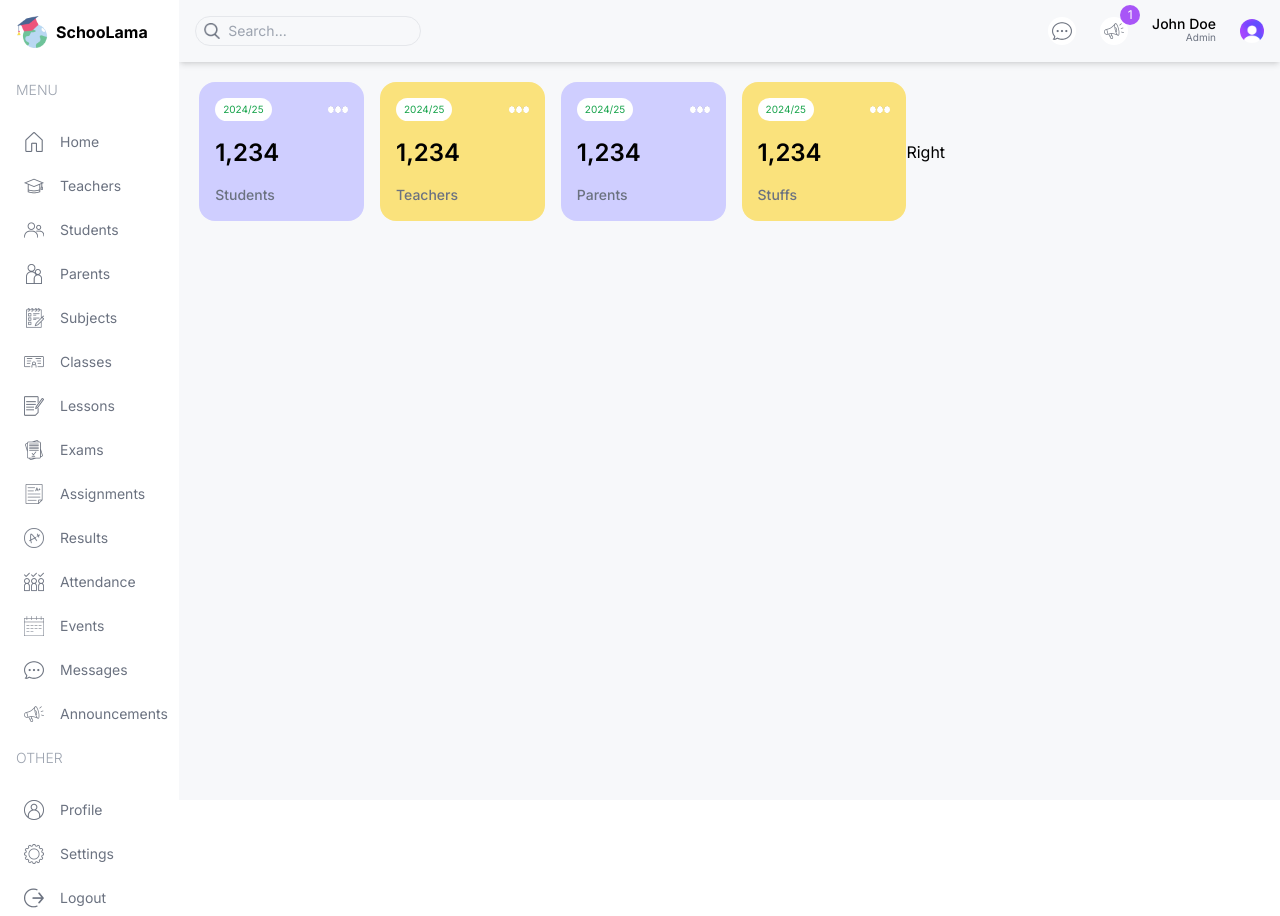
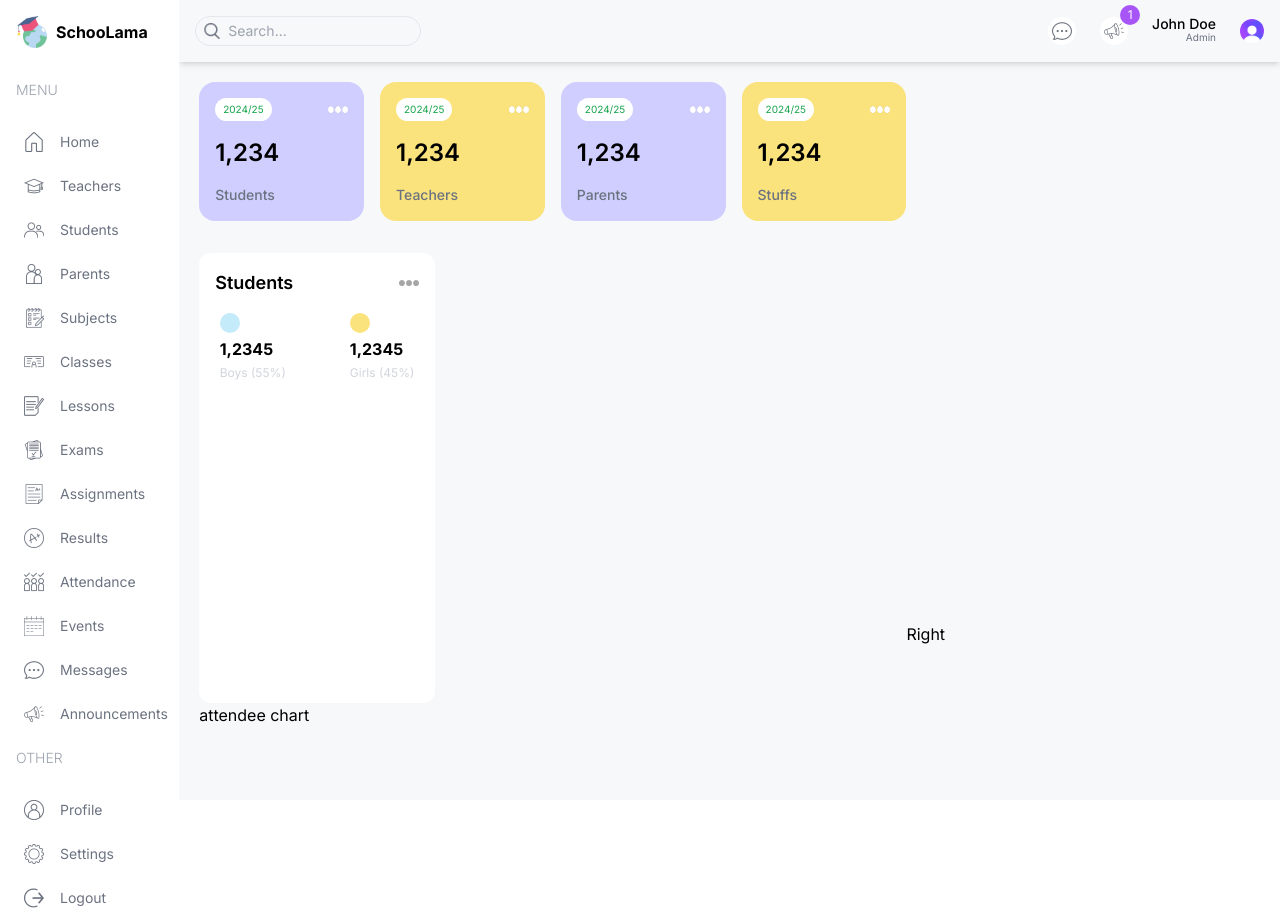
Before and after one commit to hamzanazir27/hamzanazir27-Nextjs-LMS-Project, a Next.js app: page /admin in a window 1280 px wide. Built offline with nearby package versions, Linux system fonts and the light colour scheme.

Commit message:
working in charts

```diff
--- a/package.json
+++ b/package.json
@@ -11,7 +11,8 @@
   "dependencies": {
     "next": "14.2.5",
     "react": "^18",
-    "react-dom": "^18"
+    "react-dom": "^18",
+    "recharts": "^3.2.1"
   },
   "devDependencies": {
     "@types/node": "^20",
--- a/src/app/(dashboard)/admin/page.tsx
+++ b/src/app/(dashboard)/admin/page.tsx
@@ -1,16 +1,30 @@
+import CountChart from "@/components/CountChart";
 import UserCard from "@/components/UserCard";
 
 const AdminPage = () => {
   return (
     <div className="p-5 flex flex-col md:flex-row items-center justify-between ">
       {/* Left */}
-      <div className="w-full lg:w-2/3">
+      <div className="w-full lg:w-2/3 flex flex-col gap-8">
         <div className="flex gap-4 justify-between flex-wrap">
           <UserCard type="student" />
           <UserCard type="teacher" />
           <UserCard type="parent" />
           <UserCard type="stuff" />
         </div>
+        {/* Middle Charts  */}
+        <div className=" gap-4 flex-col lg:flex-row">
+          {/* Count  Chart  */}
+          <div className="w-full lg:w-1/3 h-[450px] ">
+            <CountChart />
+          </div>
+
+          {/* Attendance  Chart  */}
+          <div className="w-full lg:w-2/3 h-[450px]">attendee chart</div>
+        </div>
+
+        {/* Bottom Chart  */}
+        <div></div>
       </div>
 
       {/* Right */}
--- /dev/null
+++ b/src/components/CountChart.tsx
@@ -0,0 +1,115 @@
+import React from "react";
+import Image from "next/image";
+import {
+  RadialBarChart,
+  RadialBar,
+  Legend,
+  ResponsiveContainer,
+} from "recharts";
+
+const data = [
+  {
+    name: "18-24",
+    uv: 31.47,
+    pv: 2400,
+    fill: "#8884d8",
+  },
+  {
+    name: "25-29",
+    uv: 26.69,
+    pv: 4567,
+    fill: "#83a6ed",
+  },
+  {
+    name: "30-34",
+    uv: 15.69,
+    pv: 1398,
+    fill: "#8dd1e1",
+  },
+  {
+    name: "35-39",
+    uv: 8.22,
+    pv: 9800,
+    fill: "#82ca9d",
+  },
+  {
+    name: "40-49",
+    uv: 8.63,
+    pv: 3908,
+    fill: "#a4de6c",
+  },
+  {
+    name: "50+",
+    uv: 2.63,
+    pv: 4800,
+    fill: "#d0ed57",
+  },
+  {
+    name: "unknow",
+    uv: 6.67,
+    pv: 4800,
+    fill: "#ffc658",
+  },
+];
+
+const style = {
+  top: "50%",
+  right: 0,
+  transform: "translate(0, -50%)",
+  lineHeight: "24px",
+};
+const CountChart = () => {
+  return (
+    <div className="bg-white rounded-xl w-full h-full">
+      {/* Title */}
+      <div className="flex justify-between items-center p-4 ">
+        <div className="text-lg font-semibold">Students</div>
+        <Image src="/moreDark.png" alt="" width={20} height={20} />
+      </div>
+
+      {/* chart */}
+      <div>
+        {/* <ResponsiveContainer width="100%" height="100%">
+          <RadialBarChart
+            cx="50%"
+            cy="50%"
+            innerRadius="10%"
+            outerRadius="80%"
+            barSize={10}
+            data={data}
+          >
+            <RadialBar
+            //   minAngle={15}
+              label={{ position: "insideStart", fill: "#fff" }}
+              background
+            //   clockWise
+              dataKey="uv"
+            />
+            <Legend
+              iconSize={10}
+              layout="vertical"
+              verticalAlign="middle"
+              wrapperStyle={style}
+            />
+          </RadialBarChart>
+        </ResponsiveContainer> */}
+      </div>
+
+      {/* bottom */}
+      <div className="flex justify-center gap-16">
+        <div className="flex flex-col gap-1">
+          <div className="w-5 h-5 bg-lamaSky rounded-full"></div>
+          <h1 className="font-bold">1,2345</h1>
+          <h2 className="text-xs text-gray-300">Boys (55%)</h2>
+        </div>
+        <div className="flex flex-col gap-1">
+          <div className="w-5 h-5 bg-lamaYellow rounded-full"></div>
+          <h1 className="font-bold">1,2345</h1>
+          <h2 className="text-xs text-gray-300">Girls (45%)</h2>
+        </div>
+      </div>
+    </div>
+  );
+};
+
+export default CountChart;
--- /dev/null
+++ b/src/components/Example.tsx
@@ -0,0 +1,96 @@
+// import React from "react";
+// import {
+//   RadialBarChart,
+//   RadialBar,
+//   Legend,
+//   ResponsiveContainer,
+// } from "recharts";
+
+// const data = [
+//   {
+//     name: "18-24",
+//     uv: 31.47,
+//     pv: 2400,
+//     fill: "#8884d8",
+//   },
+//   {
+//     name: "25-29",
+//     uv: 26.69,
+//     pv: 4567,
+//     fill: "#83a6ed",
+//   },
+//   {
+//     name: "30-34",
+//     uv: 15.69,
+//     pv: 1398,
+//     fill: "#8dd1e1",
+//   },
+//   {
+//     name: "35-39",
+//     uv: 8.22,
+//     pv: 9800,
+//     fill: "#82ca9d",
+//   },
+//   {
+//     name: "40-49",
+//     uv: 8.63,
+//     pv: 3908,
+//     fill: "#a4de6c",
+//   },
+//   {
+//     name: "50+",
+//     uv: 2.63,
+//     pv: 4800,
+//     fill: "#d0ed57",
+//   },
+//   {
+//     name: "unknow",
+//     uv: 6.67,
+//     pv: 4800,
+//     fill: "#ffc658",
+//   },
+// ];
+
+// const style = {
+//   top: "50%",
+//   right: 0,
+//   transform: "translate(0, -50%)",
+//   lineHeight: "24px",
+// };
+
+// const Example = () => {
+//   return (
+//     <ResponsiveContainer width="100%" height="100%">
+//       <RadialBarChart
+//         cx="50%"
+//         cy="50%"
+//         innerRadius="10%"
+//         outerRadius="80%"
+//         barSize={10}
+//         data={data}
+//       >
+//         <RadialBar
+//           minAngle={15}
+//           label={{ position: "insideStart", fill: "#fff" }}
+//           background
+//           clockWise
+//           dataKey="uv"
+//         />
+//         <Legend
+//           iconSize={10}
+//           layout="vertical"
+//           verticalAlign="middle"
+//           wrapperStyle={style}
+//         />
+//       </RadialBarChart>
+//     </ResponsiveContainer>
+//   );
+// };
+
+// export default Example;
+
+import React from "react";
+
+export default function Example() {
+  return <div>Example</div>;
+}
```
Also changed, not shown: 1 other file (tests, documents, lock files or other folders).
